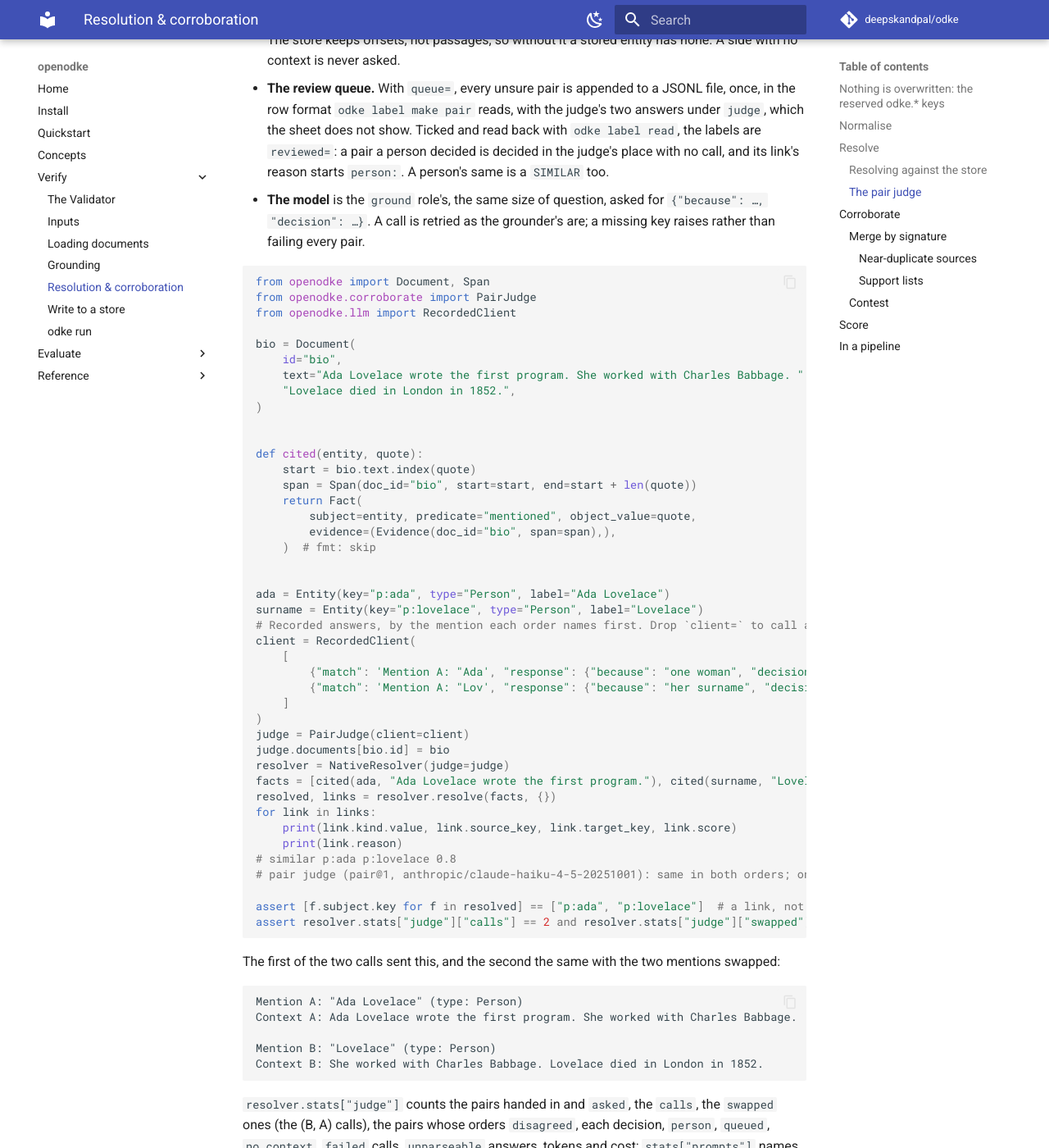
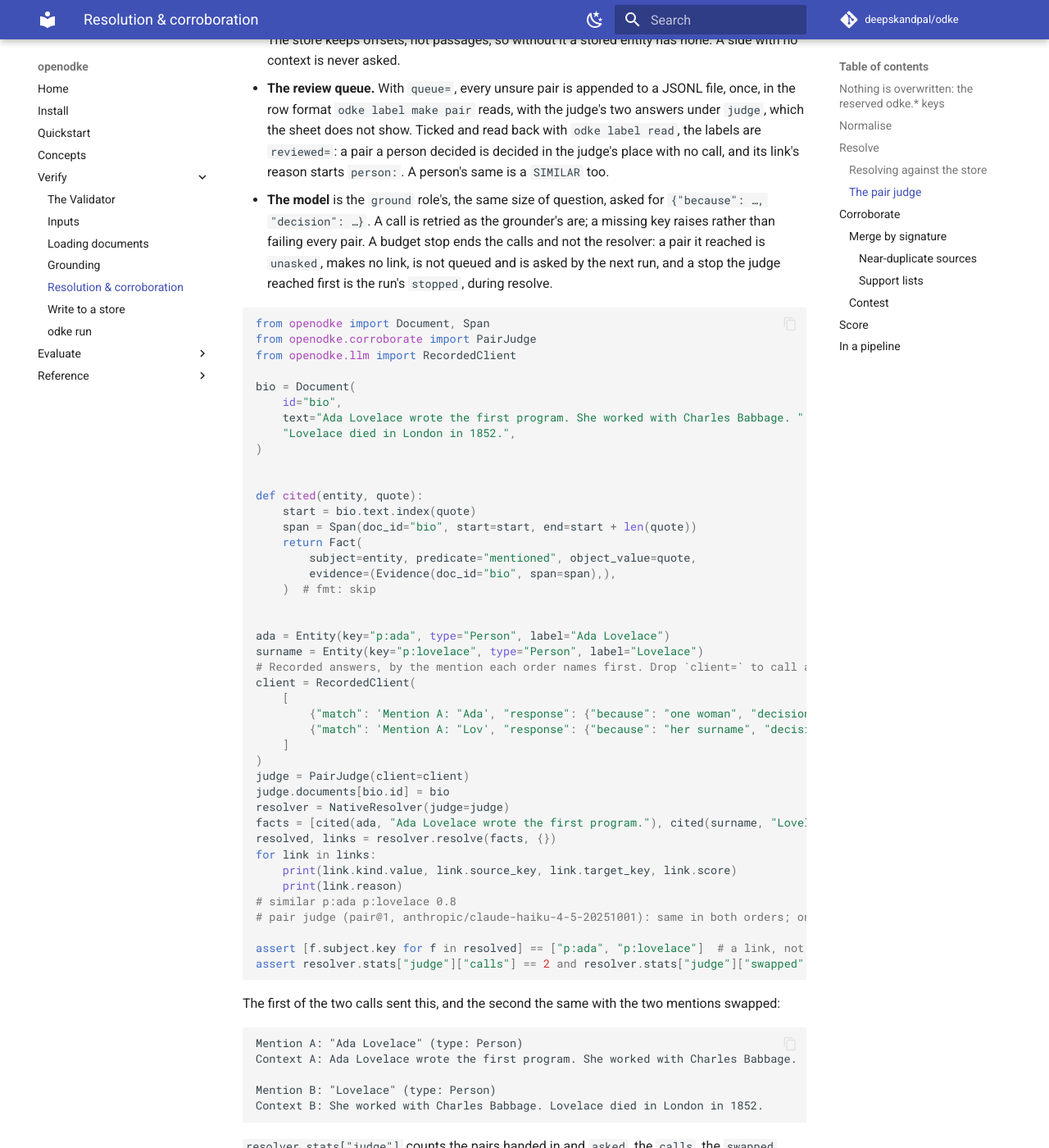
Before and after one commit to deepskandpal/odke, an MkDocs documentation site: the page built from docs/resolution-and-corroboration.md, in a window 1280 px wide and 1400 px high, scrolled down 9861 px. Shown: the whole window at 82% size. Built offline with MkDocs 1.6.1 and Material for MkDocs 9.7.7, drawn with Linux system fonts in a browser that asks for light colours; comment, search, counter and statistics services are not loaded; some of the changed text lies outside the part shown.

Commit message:
docs: the pair judge under a budget and a response cache
The unasked pairs, the stop during resolve and the cached calls, in the judge's
part, run.md, validator.md and DECISIONS #34's cost.

Co-Authored-By: Claude Opus 5.5 <noreply@anthropic.com>
Claude-Session: https://claude.ai/code/session_016EZ1FgTUH3NKEQyU837Wcd

````diff
--- a/docs/resolution-and-corroboration.md
+++ b/docs/resolution-and-corroboration.md
@@ -370,7 +370,10 @@ stand, below it nothing is asked, and a pair whose ids disagree is never asked.
   starts `person:`. A person's same is a `SIMILAR` too.
 - **The model** is the `ground` role's, the same size of question, asked for
   `{"because": …, "decision": …}`. A call is retried as the grounder's are; a
-  missing key raises rather than failing every pair.
+  missing key raises rather than failing every pair. A budget stop ends the
+  calls and not the resolver: a pair it reached is `unasked`, makes no link,
+  is not queued and is asked by the next run, and a stop the judge reached
+  first is the run's `stopped`, during resolve.
 
 ```python
 from openodke import Document, Span
@@ -431,8 +434,9 @@ Context B: She worked with Charles Babbage. Lovelace died in London in 1852.
 `resolver.stats["judge"]` counts the pairs handed in and `asked`, the `calls`,
 the `swapped` ones (the (B, A) calls), the pairs whose orders `disagreed`,
 each decision, `person`, `queued`, `no_context`, `failed` calls,
-`unparseable` answers, tokens and cost; `stats["prompts"]` names the two
-keys. `judge.decisions` keeps every `PairDecision`, with both answers. In a run
+`unparseable` answers, tokens and cost; with a response cache, the `cached`
+calls; after a budget stop, the `unasked` calls and the stop as `stopped`.
+`stats["prompts"]` names the two keys. `judge.decisions` keeps every `PairDecision`, with both answers. In a run
 config the judge is an option of the native resolver,
 [`resolver: {use: native, judge: …}`](run.md#the-pair-judge). The band's 0.7
 was read off Re-DocRED's dev split, where 533 of 2,076 blocked pairs fall in
````
Also changed, not shown: DECISIONS.md (+3 -1 lines), docs/run.md (+1 -1 lines), docs/validator.md (+3 -2 lines).
